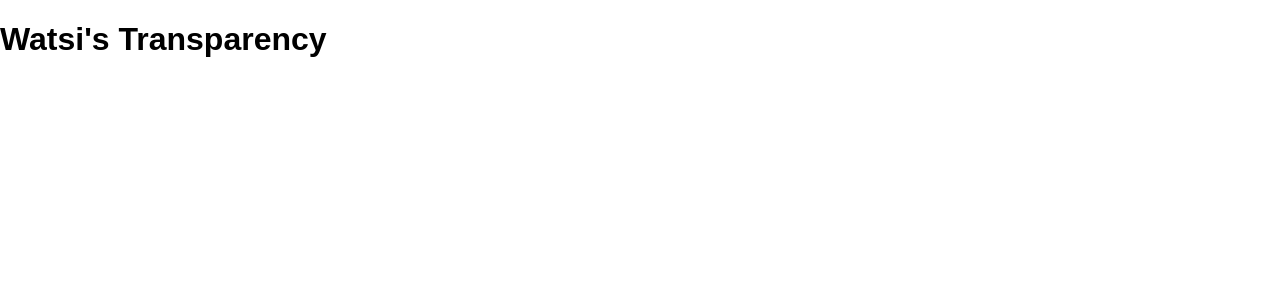
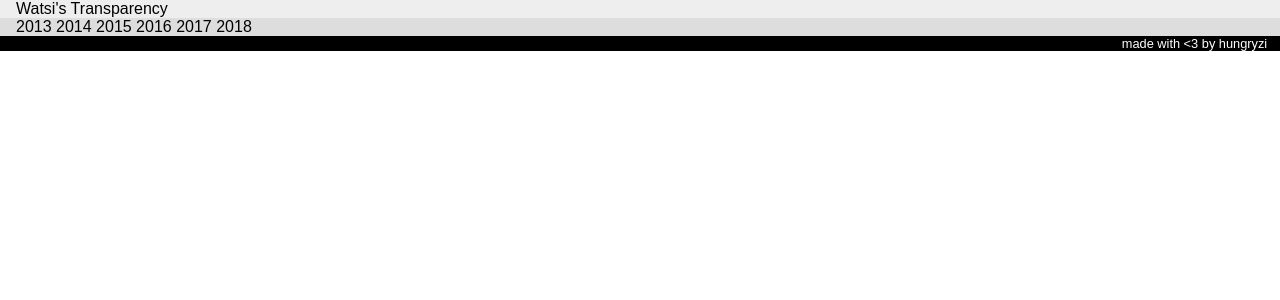
Before and after one commit to hungryzi/watsi-transparency, a React (Create React App) app: page / in a window 1280 px wide. Shown: the top 300 px of the page. Built offline with nearby package versions, Linux system fonts and the light colour scheme; what typography-theme-parnassus would draw is missing.

Commit message:
Created components

```diff
--- a/src/App.css
+++ b/src/App.css
@@ -0,0 +1,20 @@
+.App {
+}
+
+.App-header {
+  background: #eee;
+  padding: 0 1em;
+}
+
+.App-nav {
+  background: #ddd;
+  padding: 0 1em;
+}
+
+.App-footer {
+  background: #000;
+  color: white;
+  padding: 0 1em;
+  font-size: 0.8em;
+  text-align: right;
+}
--- a/src/App.js
+++ b/src/App.js
@@ -3,7 +3,7 @@
 import theme from 'typography-theme-parnassus';
 import {Helmet} from "react-helmet";
 
-import logo from './logo.svg';
+import { Footer, Header, Map, Nav } from './components';
 import './App.css';
 
 const typography = new Typography(theme);
@@ -16,9 +16,10 @@
           <title>Watsi's Transparency</title>
           <style>{typography.toString()}</style>
         </Helmet>
-        <header className="App-header">
-          <h1 className="App-title">Watsi's Transparency</h1>
-        </header>
+        <Header></Header>
+        <Nav></Nav>
+        <Map></Map>
+        <Footer></Footer>
       </div>
     );
   }
--- /dev/null
+++ b/src/components/Footer.js
@@ -0,0 +1,11 @@
+import React, { Component } from 'react';
+
+class Footer extends Component {
+  render() {
+    return <div className="App-footer">
+      made with &lt;3 by hungryzi
+    </div>;
+  }
+}
+
+export default Footer;
--- /dev/null
+++ b/src/components/Header.js
@@ -0,0 +1,11 @@
+import React, { Component } from 'react';
+
+class Header extends Component {
+  render() {
+    return <header className="App-header">
+              Watsi's Transparency
+            </header>;
+  }
+}
+
+export default Header;
--- /dev/null
+++ b/src/components/Map.js
@@ -0,0 +1,9 @@
+import React, { Component } from 'react';
+
+class Map extends Component {
+  render() {
+    return '';
+  }
+}
+
+export default Map;
--- /dev/null
+++ b/src/components/Nav.js
@@ -0,0 +1,11 @@
+import React, { Component } from 'react';
+
+class Nav extends Component {
+  render() {
+    return <div className="App-nav">
+        2013 2014 2015 2016 2017 2018
+      </div>;
+  }
+}
+
+export default Nav;
--- /dev/null
+++ b/src/components/index.js
@@ -0,0 +1,4 @@
+export { default as Footer } from './Footer';
+export { default as Header } from './Header';
+export { default as Map } from './Map';
+export { default as Nav } from './Nav';
```
